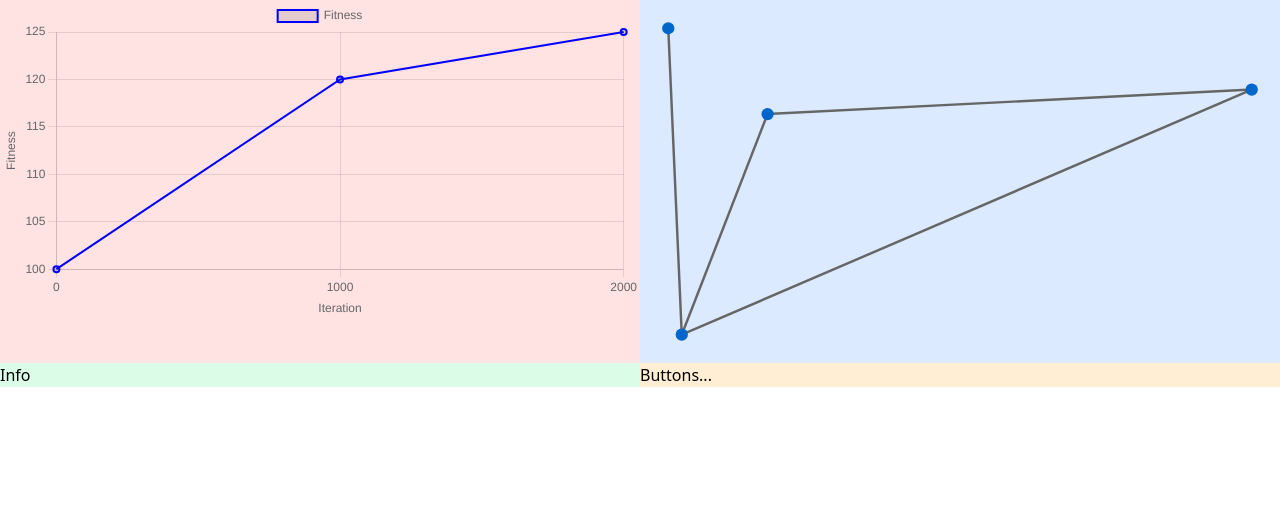
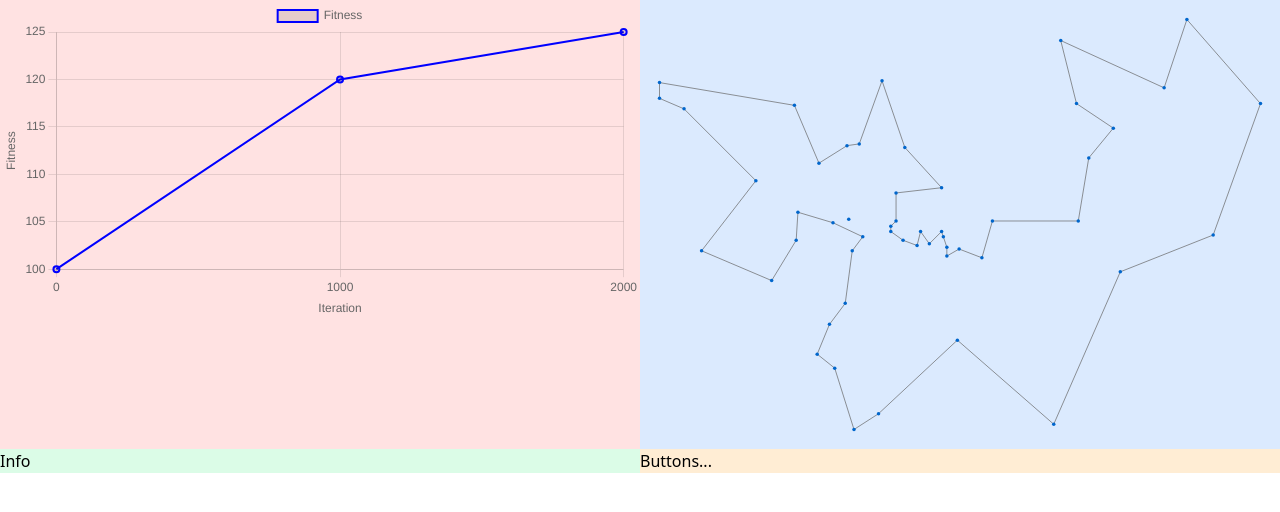
Before and after one commit to wr4ng/glorious-evolutionary-algorithm-simulator, a Svelte app in the folder client/: page / in a window 1280 px wide. Shown: the top 512 px of the page. Built offline with nearby package versions, Linux system fonts and the light colour scheme.

Commit message:
use node indices instead of ids + add berlin52 instance and tour as example

```diff
--- a/client/src/App.svelte
+++ b/client/src/App.svelte
@@ -1,6 +1,7 @@
 <script lang="ts">
 	import Chart from "./lib/Chart.svelte";
 	import Graph from "./lib/Graph.svelte";
+	import { nodes, edges } from "./example/berlin52.ts";
 	//import Main from "./lib/Main.svelte";
 
 	let dataPoints = $state([
@@ -8,20 +9,6 @@
 		{ iteration: 1000, fitness: 120 },
 		{ iteration: 2000, fitness: 125 },
 	]);
-
-	let nodes = [
-		{ id: "A", x: 500, y: 100 },
-		{ id: "B", x: 105, y: 120 },
-		{ id: "C", x: 35, y: 300 },
-		{ id: "D", x: 24, y: 50 },
-	];
-
-	let edges = [
-		{ source: "A", target: "B" },
-		{ source: "A", target: "C" },
-		{ source: "B", target: "C" },
-		{ source: "D", target: "C" },
-	];
 </script>
 
 <div class="grid grid-cols-2">
--- /dev/null
+++ b/client/src/example/berlin52.ts
@@ -0,0 +1,108 @@
+export const nodes = [
+	{ x: 565.0, y: 575.0 },
+	{ x: 25.0, y: 185.0 },
+	{ x: 345.0, y: 750.0 },
+	{ x: 945.0, y: 685.0 },
+	{ x: 845.0, y: 655.0 },
+	{ x: 880.0, y: 660.0 },
+	{ x: 25.0, y: 230.0 },
+	{ x: 525.0, y: 1000.0 },
+	{ x: 580.0, y: 1175.0 },
+	{ x: 650.0, y: 1130.0 },
+	{ x: 1605.0, y: 620.0 },
+	{ x: 1220.0, y: 580.0 },
+	{ x: 1465.0, y: 200.0 },
+	{ x: 1530.0, y: 5.0 },
+	{ x: 845.0, y: 680.0 },
+	{ x: 725.0, y: 370.0 },
+	{ x: 145.0, y: 665.0 },
+	{ x: 415.0, y: 635.0 },
+	{ x: 510.0, y: 875.0 },
+	{ x: 560.0, y: 365.0 },
+	{ x: 300.0, y: 465.0 },
+	{ x: 520.0, y: 585.0 },
+	{ x: 480.0, y: 415.0 },
+	{ x: 835.0, y: 625.0 },
+	{ x: 975.0, y: 580.0 },
+	{ x: 1215.0, y: 245.0 },
+	{ x: 1320.0, y: 315.0 },
+	{ x: 1250.0, y: 400.0 },
+	{ x: 660.0, y: 180.0 },
+	{ x: 410.0, y: 250.0 },
+	{ x: 420.0, y: 555.0 },
+	{ x: 575.0, y: 665.0 },
+	{ x: 1150.0, y: 1160.0 },
+	{ x: 700.0, y: 580.0 },
+	{ x: 685.0, y: 595.0 },
+	{ x: 685.0, y: 610.0 },
+	{ x: 770.0, y: 610.0 },
+	{ x: 795.0, y: 645.0 },
+	{ x: 720.0, y: 635.0 },
+	{ x: 760.0, y: 650.0 },
+	{ x: 475.0, y: 960.0 },
+	{ x: 95.0, y: 260.0 },
+	{ x: 875.0, y: 920.0 },
+	{ x: 700.0, y: 500.0 },
+	{ x: 555.0, y: 815.0 },
+	{ x: 830.0, y: 485.0 },
+	{ x: 1170.0, y: 65.0 },
+	{ x: 830.0, y: 610.0 },
+	{ x: 605.0, y: 625.0 },
+	{ x: 595.0, y: 360.0 },
+	{ x: 1340.0, y: 725.0 },
+	{ x: 1740.0, y: 245.0 },
+];
+
+export const edges = [
+	{ source: 48, target: 31 },
+	{ source: 31, target: 44 },
+	{ source: 44, target: 18 },
+	{ source: 18, target: 40 },
+	{ source: 40, target: 7 },
+	{ source: 7, target: 8 },
+	{ source: 8, target: 9 },
+	{ source: 9, target: 42 },
+	{ source: 42, target: 32 },
+	{ source: 32, target: 50 },
+	{ source: 50, target: 10 },
+	{ source: 10, target: 51 },
+	{ source: 51, target: 13 },
+	{ source: 13, target: 12 },
+	{ source: 12, target: 46 },
+	{ source: 46, target: 25 },
+	{ source: 25, target: 26 },
+	{ source: 26, target: 27 },
+	{ source: 27, target: 11 },
+	{ source: 11, target: 24 },
+	{ source: 24, target: 3 },
+	{ source: 3, target: 5 },
+	{ source: 5, target: 14 },
+	{ source: 14, target: 4 },
+	{ source: 4, target: 23 },
+	{ source: 23, target: 47 },
+	{ source: 47, target: 37 },
+	{ source: 37, target: 36 },
+	{ source: 36, target: 39 },
+	{ source: 39, target: 38 },
+	{ source: 38, target: 35 },
+	{ source: 35, target: 34 },
+	{ source: 34, target: 33 },
+	{ source: 33, target: 43 },
+	{ source: 43, target: 45 },
+	{ source: 45, target: 15 },
+	{ source: 15, target: 28 },
+	{ source: 28, target: 49 },
+	{ source: 49, target: 19 },
+	{ source: 19, target: 22 },
+	{ source: 22, target: 29 },
+	{ source: 29, target: 1 },
+	{ source: 1, target: 6 },
+	{ source: 6, target: 41 },
+	{ source: 41, target: 20 },
+	{ source: 20, target: 16 },
+	{ source: 16, target: 2 },
+	{ source: 2, target: 17 },
+	{ source: 17, target: 30 },
+	{ source: 30, target: 21 },
+	{ source: 21, target: 48 },
+];
--- a/client/src/lib/Graph.svelte
+++ b/client/src/lib/Graph.svelte
@@ -1,13 +1,14 @@
 <script lang="ts">
+	import { onMount } from "svelte";
+
 	interface Node {
-		id: string;
 		x: number;
 		y: number;
 	}
 
 	interface Edge {
-		source: string;
-		target: string;
+		source: number;
+		target: number;
 	}
 
 	interface GraphProps {
@@ -46,23 +47,21 @@
 		};
 	}
 
-	function getNode(id: string): Node | undefined {
-		return nodes.find((n) => n.id === id);
-	}
+	onMount(() => {
+		console.log(nodes, edges);
+	});
 </script>
 
 <div class="graph-container" use:updateDimensions>
 	<svg {viewBox} preserveAspectRatio="xMidYMid meet">
 		{#each edges as edge}
-			{#if getNode(edge.source) && getNode(edge.target)}
-				<line
-					x1={getNode(edge.source)!.x}
-					y1={getNode(edge.source)!.y}
-					x2={getNode(edge.target)!.x}
-					y2={getNode(edge.target)!.y}
-					class="edge"
-				/>
-			{/if}
+			<line
+				x1={nodes[edge.source].x}
+				y1={nodes[edge.source].y}
+				x2={nodes[edge.target].x}
+				y2={nodes[edge.target].y}
+				class="edge"
+			/>
 		{/each}
 		{#each nodes as node}
 			<circle cx={node.x} cy={node.y} r="5" class="node" />
```
